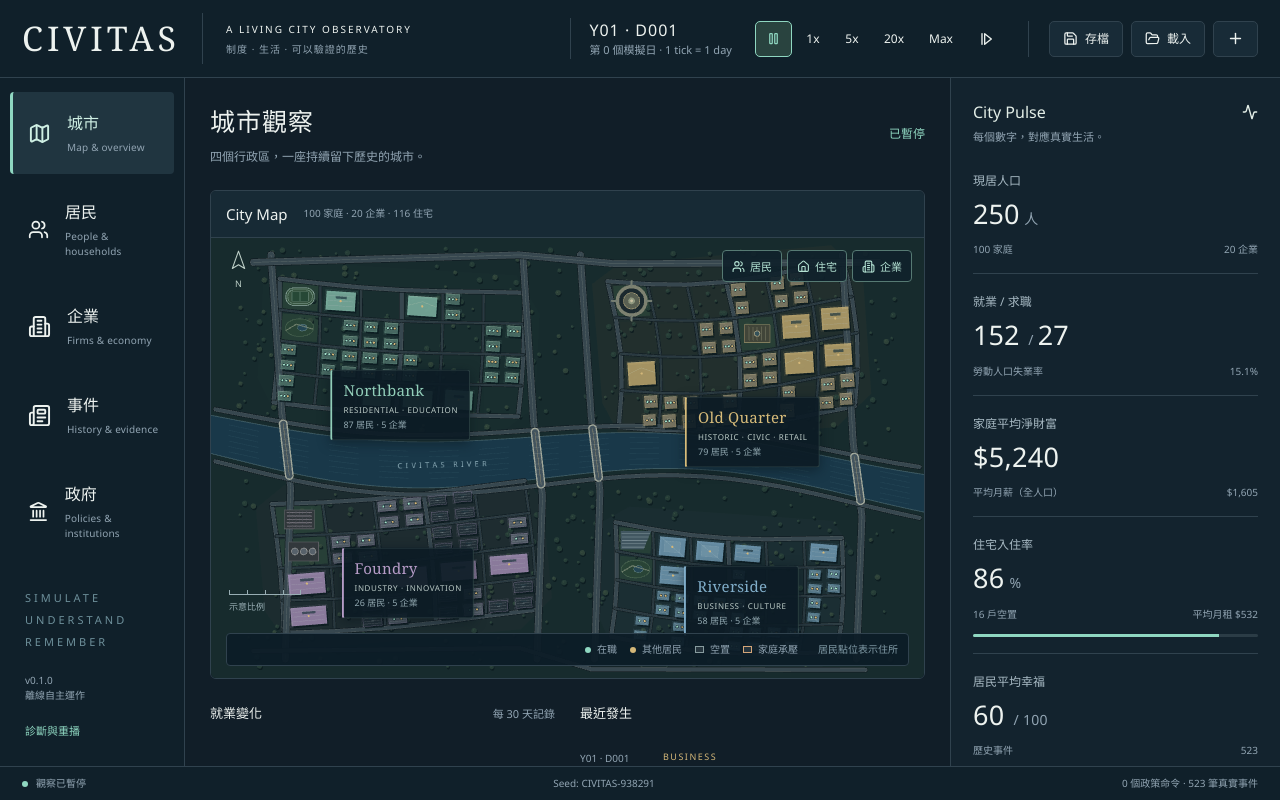
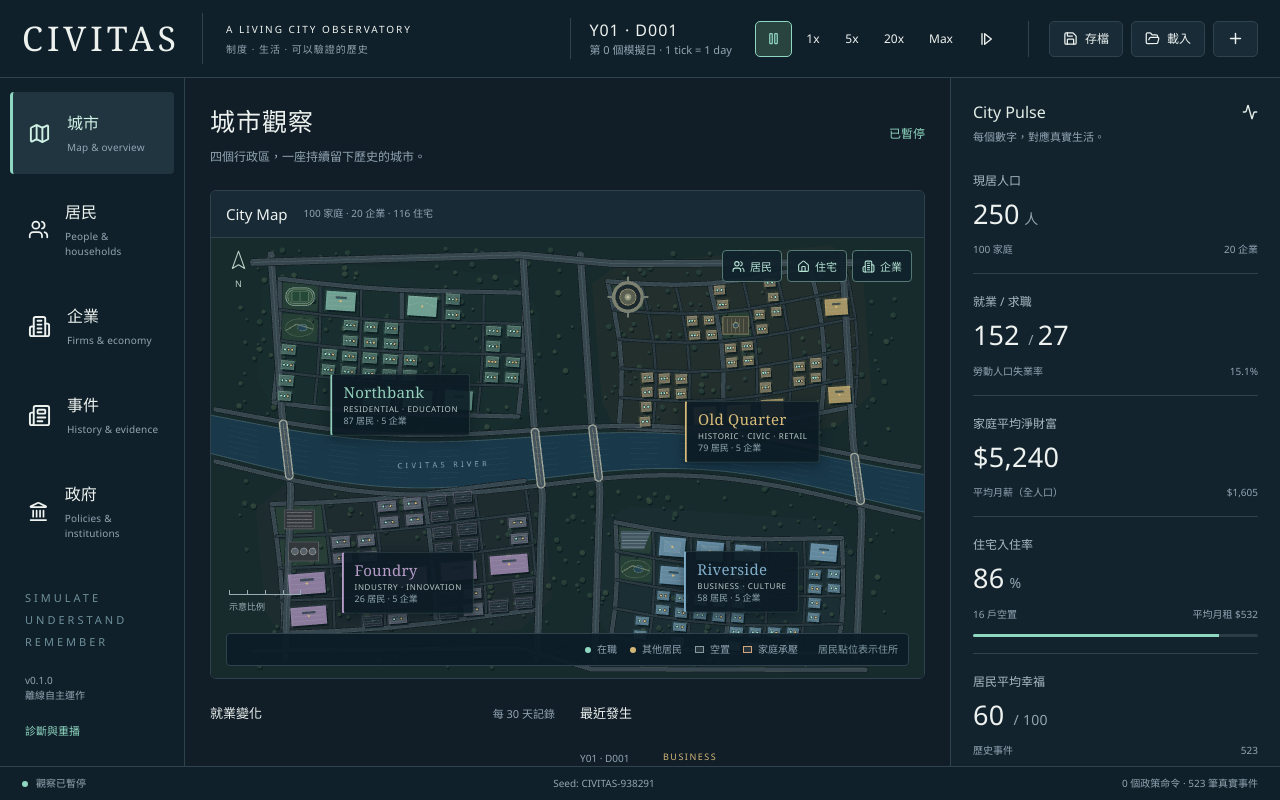
Before and after one commit to oliverchenOVO/project-civitas, a React (Vite) app: page / in a window 1280 px wide. Built offline with nearby package versions, Linux system fonts and the light colour scheme.

Commit message:
feat(map): refine historic grain and compact scene labels

```diff
--- a/apps/desktop/src/scene/layout.ts
+++ b/apps/desktop/src/scene/layout.ts
@@ -129,7 +129,7 @@ const styles = {
     height: 169,
     angle: 0.08,
     tags: 'BUSINESS · CULTURE',
-    label: { x: 757, y: 536 },
+    label: { x: 757, y: 508 },
   },
 } as const;
 
@@ -150,8 +150,10 @@ export function createCityLayout(s: CityState): CityLayout {
         style.origin,
         angle,
       );
-    const cols = Math.ceil((style.character === 'industrial' ? 5 : 6) * density);
-    const rows = Math.ceil(4 * density);
+    const cols = Math.ceil(
+      (style.character === 'industrial' ? 5 : style.character === 'historic' ? 7 : 6) * density,
+    );
+    const rows = Math.ceil((style.character === 'historic' ? 5 : 4) * density);
     const cw = style.width / cols,
       ch = style.height / rows;
     const blocks: Block[] = [],
--- a/apps/desktop/src/scene/renderer.ts
+++ b/apps/desktop/src/scene/renderer.ts
@@ -82,6 +82,7 @@ export class CityScene {
       this.hovered = undefined;
       this.hover('');
       this.drawSelection();
+      this.app.render();
     });
     app.stage.addChild(this.root);
   }
@@ -129,12 +130,10 @@ export class CityScene {
       // Irregular cadastral ground, never dashboard containers.
       ground.poly(flat(d.polygon)).fill({ color: colors[d.character], alpha: 0.3 });
       for (const block of d.blocks) {
-        ground
-          .poly(flat(corners(block)))
-          .fill({
-            color: block.garden ? 0x2d493b : colors[d.character],
-            alpha: block.garden ? 0.65 : 0.18,
-          });
+        ground.poly(flat(corners(block))).fill({
+          color: block.garden ? 0x2d493b : colors[d.character],
+          alpha: block.garden ? 0.65 : 0.18,
+        });
       }
     }
     // Landscape texture has no entity IDs and never stands in for inhabitants.
--- a/apps/desktop/src/styles.css
+++ b/apps/desktop/src/styles.css
@@ -1215,6 +1215,7 @@ tbody tr:hover {
   font-size: 15px;
   font-weight: 400;
   letter-spacing: 0.3px;
+  line-height: 1.2;
 }
 .district-label small {
   font:
@@ -1222,10 +1223,12 @@ tbody tr:hover {
     sans-serif;
   letter-spacing: 0.6px;
   color: #bac9c5;
+  line-height: 1.2;
 }
 .district-label > span {
   font-size: 9px;
   color: #92a8b0;
+  line-height: 1.2;
 }
 .district-label.chosen {
   border-color: var(--district-color);
@@ -1295,6 +1298,13 @@ tbody tr:hover {
   .district-label strong {
     font-size: 12px;
   }
+  .district-label small,
+  .district-label > span {
+    display: none;
+  }
+  .map-host {
+    height: 300px;
+  }
   .district-label small {
     font-size: 7px;
     letter-spacing: 0.15px;
```
